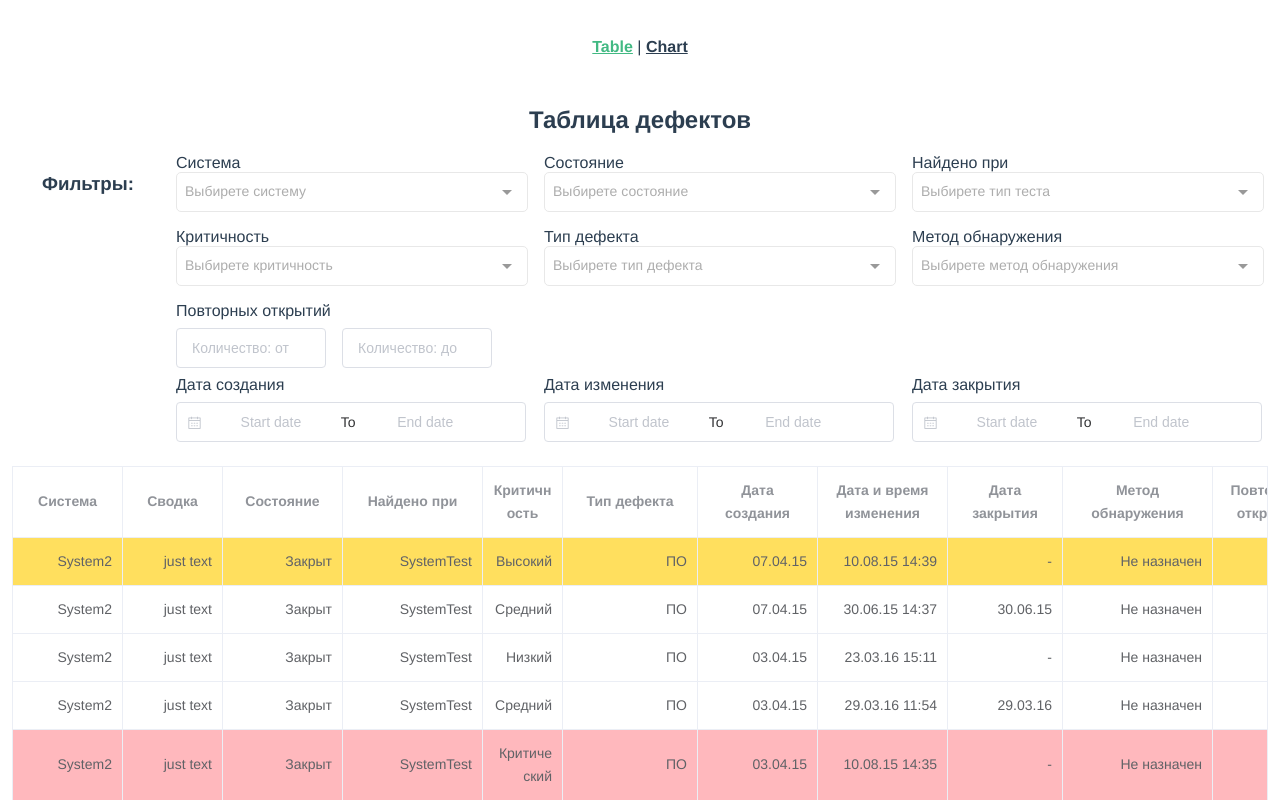
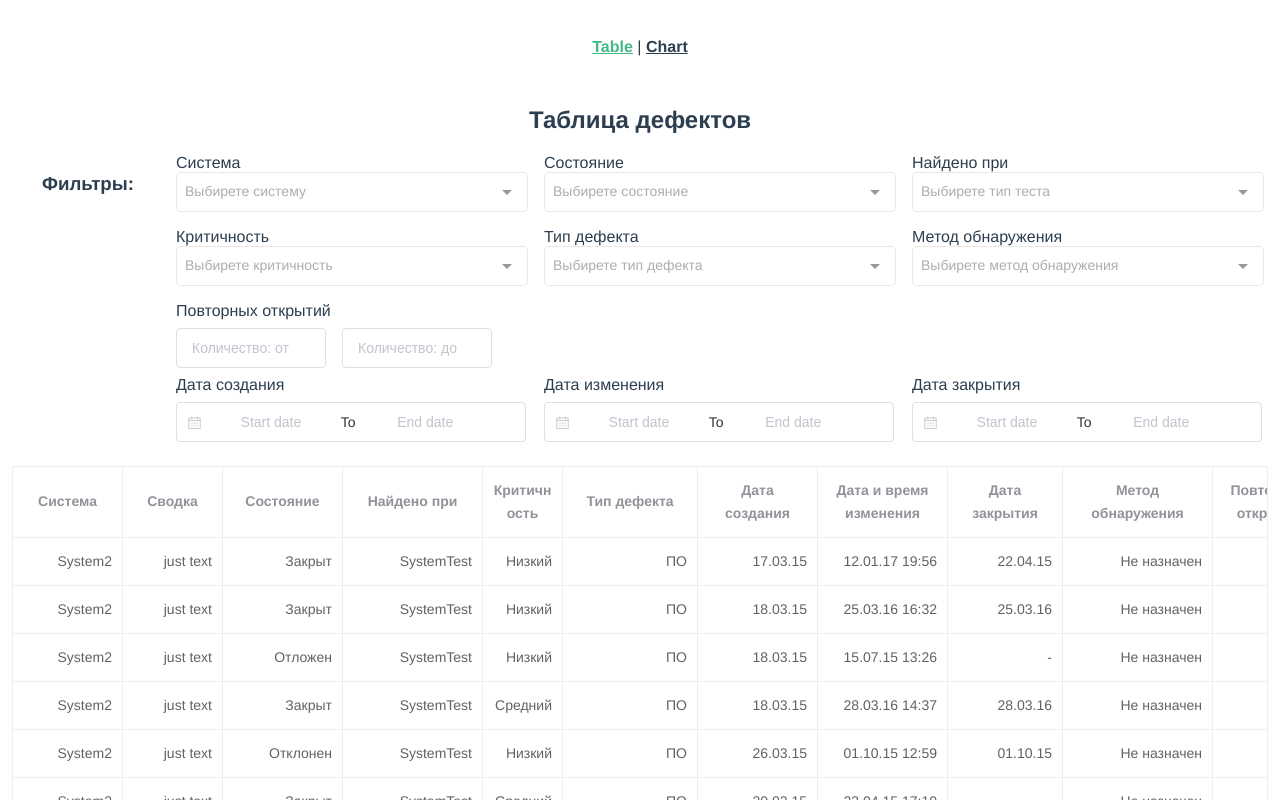
Before and after one commit to vito2005/stest, a Vue app: page /table in a window 1280 px wide. Shown: the top 800 px of the page. Built offline with nearby package versions, Linux system fonts and the light colour scheme.

Commit message:
bug fix remove sort event

```diff
--- a/src/components/defectsTable.vue
+++ b/src/components/defectsTable.vue
@@ -7,8 +7,7 @@
       :data="defects"
       style="width: 100%"
       border
-      :row-class-name="tableRowClassName"
-      :default-sort = "{prop: 'Дата создания', order: 'descending'}">
+      :row-class-name="tableRowClassName">
       <el-table-column
         prop="System"
         label="Система"
```
